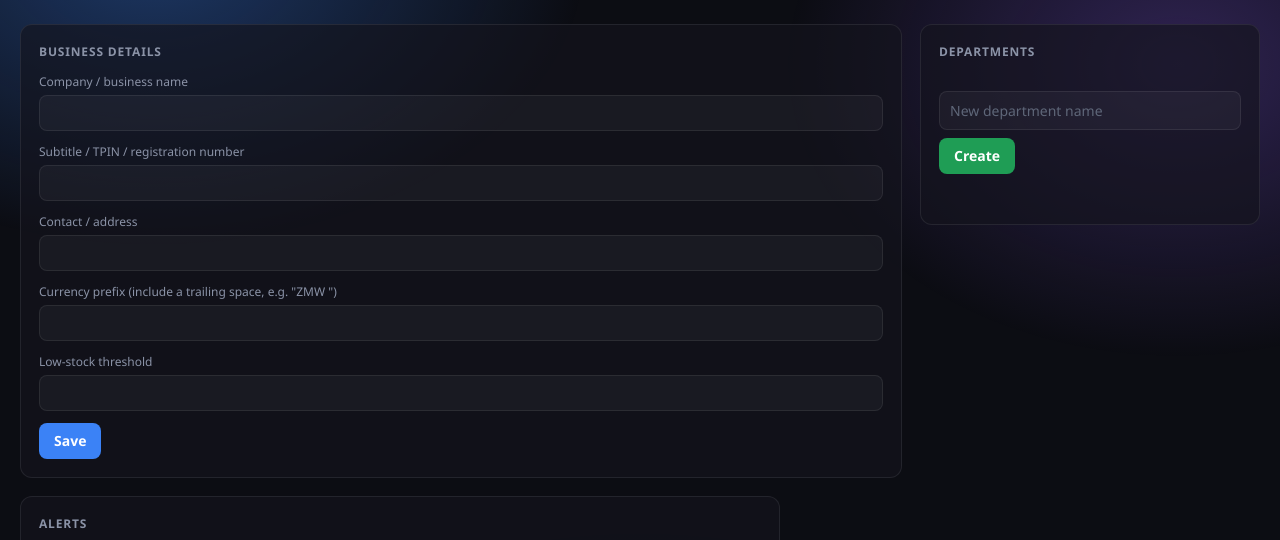
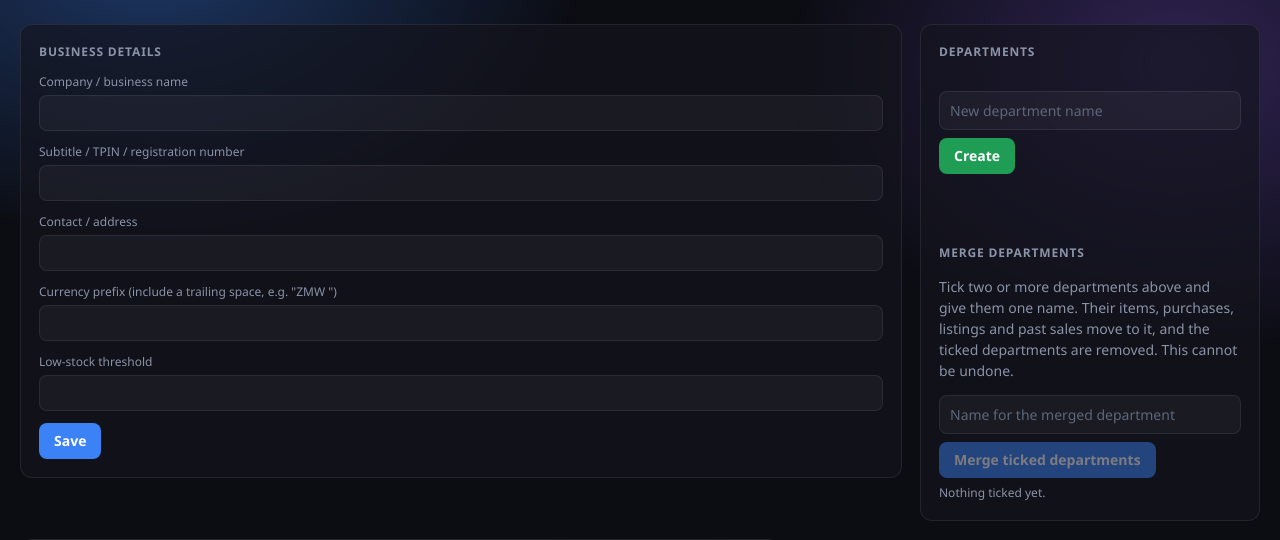
Before and after one commit to TechGuy199/Chimoko-app, a Flask app: template web/templates/settings.html in a window 1280 px wide. Shown: the top 540 px of the page. Run offline with Flask 3, Linux system fonts and the light colour scheme; the template is opened without the code that fills it, so the values that code supplies are empty; some libraries are stand-ins or nearby versions.

Commit message:
Web: merge several categories, or several departments, into one
Admins tick two or more categories on the Categories page, or two or more departments under Settings,
name the result, and confirm. Everything moves to the merged name and the originals are removed: for
categories the items, purchase history and POS listings; for departments also the past sales, so
department reports consolidate. Seed categories only merge with other seed categories, General can
only be merged into, and a name that belongs to an unticked one is refused. Each merge is one
transaction, so a failure part-way changes nothing.

Co-Authored-By: Claude Sonnet 5.5 <noreply@anthropic.com>

```diff
--- a/web/app.py
+++ b/web/app.py
@@ -897,11 +897,82 @@ def add_category():
     return back(name)
 
 
-def retag(db, table, biz, old, new):
-    """Moves every row of a table (its name comes from the code, never the request) from one category name to another."""
-    for row in db.all(f"SELECT DISTINCT category FROM {table} WHERE business_id=?", (biz,)):
-        if row["category"] is not None and norm(row["category"]) == norm(old):
-            db.execute(f"UPDATE {table} SET category=? WHERE business_id=? AND category=?", (new, biz, row["category"]))
+def retag(db, table, biz, old, new, column="category"):
+    """Moves every row of a table from one name to another in a category or department column.
+
+    The table and column come from the code, never from the request. Returns how many rows moved.
+    """
+    moved = 0
+    for row in db.all(f"SELECT DISTINCT {column} AS value FROM {table} WHERE business_id=?", (biz,)):
+        if row["value"] is not None and norm(row["value"]) == norm(old):
+            moved += db.execute(f"UPDATE {table} SET {column}=? WHERE business_id=? AND {column}=?", (new, biz, row["value"])).rowcount
+    return moved
+
+
+def plan_merge(all_rows, ids, target, kind):
+    """Works out merging several categories or departments into one name. Nothing is changed here.
+
+    Returns (row that stays, rows that go, final name, None), or (None, None, None, what is wrong).
+    The name given may be one of the ticked ones (that one stays) or a new one. It may not be an unticked
+    one, because that would quietly swallow it. General is the default and can only be merged *into*.
+    """
+    wanted = {i for i in ids}
+    chosen = [r for r in all_rows if r["id"] in wanted]
+    if len(wanted) < 2:
+        return None, None, None, f"Tick at least two {kind}s to merge."
+    if len(chosen) != len(wanted):
+        return None, None, None, f"Some of the ticked {kind}s no longer exist. Refresh the page and try again."
+    target = clean_name(target)
+    if not target:
+        return None, None, None, f"Type the name for the merged {kind}."
+    if any(r["name"] == "General" for r in chosen) and norm(target) != "general":
+        return None, None, None, f"General is the default {kind} and cannot be renamed or removed. To merge into it, name the result General."
+    clash = next((r for r in all_rows if r["id"] not in wanted and norm(r["name"]) == norm(target)), None)
+    if clash:
+        return None, None, None, f"There is already a {kind} called '{clash['name']}'. Tick it as well to merge into it."
+    keep = next((r for r in chosen if norm(r["name"]) == norm(target)), chosen[0])
+    final = keep["name"] if norm(keep["name"]) == norm(target) else target
+    return keep, [r for r in chosen if r is not keep], final, None
+
+
+def read_ids():
+    return [int(value) for value in request.form.getlist("ids") if value.isdigit()]
+
+
+@app.post("/inventory/categories/merge")
+@need("admin")
+def merge_categories():
+    db, biz = get_db(), g.user["business_id"]
+    back = redirect(url_for("categories_page"))
+    keep, others, final, problem = plan_merge(category_rows(db, biz), read_ids(), text("category_name"), "category")
+    if problem:
+        flash(problem, "error")
+        return back
+    # A name with the word seed is what makes a category seeds, counted in packs, so seed and other categories do not mix
+    if len({is_seed_category(r["name"]) for r in [keep] + others} | {is_seed_category(final)}) > 1:
+        flash("Seed categories (counted in packs) and other categories cannot be merged together, and the new name must match: use the word seed in the name only if all of them are seed categories.", "error")
+        return back
+
+    try:
+        for r in others:
+            for table in ("products", "procurements", "pos_products"):
+                retag(db, table, biz, r["name"], final)
+            db.execute("DELETE FROM categories WHERE id=? AND business_id=?", (r["id"], biz))
+        if keep["name"] != final:
+            db.execute("UPDATE categories SET name=? WHERE id=? AND business_id=?", (final, keep["id"], biz))
+            for table in ("products", "procurements", "pos_products"):
+                retag(db, table, biz, keep["name"], final)
+        items = db.one("SELECT COUNT(*) AS n FROM products WHERE business_id=? AND category=?", (biz, final))["n"]
+        purchases = db.one("SELECT COUNT(*) AS n FROM procurements WHERE business_id=? AND category=?", (biz, final))["n"]
+        db.commit()
+    except DB_ERRORS:
+        db.rollback()
+        flash("The merge could not be completed, so nothing was changed. Please try again.", "error")
+        return back
+
+    names = ", ".join(f"'{r['name']}'" for r in [keep] + others)
+    flash(f"Merged {names} into '{final}'. It now holds {items} item(s) and {purchases} purchase record(s); the others were removed.", "ok")
+    return redirect(url_for("categories_page"))
 
 
 @app.post("/inventory/categories/<int:category_id>/rename")
@@ -3709,6 +3780,41 @@ def delete_department(dept_id):
     return redirect(url_for("settings"))
 
 
+@app.post("/settings/departments/merge")
+@need("admin")
+def merge_departments():
+    db, biz = get_db(), g.user["business_id"]
+    back = redirect(url_for("settings"))
+    rows = db.all("SELECT id, name FROM departments WHERE business_id=? ORDER BY name", (biz,))
+    keep, others, final, problem = plan_merge(rows, read_ids(), text("department_name"), "department")
+    if problem:
+        flash(problem, "error")
+        return back
+
+    # Items, purchases, POS listings and past sales all carry the department by name, so all of them move
+    tables = ("products", "pos_products", "procurements", "invoice_items")
+    try:
+        for r in others:
+            for table in tables:
+                retag(db, table, biz, r["name"], final, column="department")
+            db.execute("DELETE FROM departments WHERE id=? AND business_id=?", (r["id"], biz))
+        if keep["name"] != final:
+            db.execute("UPDATE departments SET name=? WHERE id=? AND business_id=?", (final, keep["id"], biz))
+            for table in tables:
+                retag(db, table, biz, keep["name"], final, column="department")
+        items = db.one("SELECT COUNT(*) AS n FROM products WHERE business_id=? AND department=?", (biz, final))["n"]
+        sales = db.one("SELECT COUNT(*) AS n FROM invoice_items WHERE business_id=? AND department=?", (biz, final))["n"]
+        db.commit()
+    except DB_ERRORS:
+        db.rollback()
+        flash("The merge could not be completed, so nothing was changed. Please try again.", "error")
+        return back
+
+    names = ", ".join(f"'{r['name']}'" for r in [keep] + others)
+    flash(f"Merged {names} into '{final}'. It now holds {items} item(s) and {sales} sale line(s); the others were removed.", "ok")
+    return back
+
+
 # --- OPERATORS (ADMIN) ---
 @app.get("/operators")
 @need("admin")
--- /dev/null
+++ b/web/public/static/merge.js
@@ -0,0 +1,39 @@
+// Merging categories or departments: tick two or more, name the result, and confirm.
+// The tick-boxes can sit anywhere on the page; they belong to the merge form through their form="..." attribute.
+(function () {
+    document.querySelectorAll("form[data-merge]").forEach(function (form) {
+        const noun = form.dataset.noun;
+        const plural = form.dataset.plural;
+        const boxes = Array.from(document.querySelectorAll('input[type="checkbox"][form="' + form.id + '"]'));
+        const nameInput = form.querySelector('input[name$="_name"]');
+        const button = form.querySelector("button");
+        const count = form.querySelector(".merge-count");
+        let typed = false;   // once the name has been typed by hand it is no longer filled in for you
+
+        function ticked() {
+            return boxes.filter(function (box) { return box.checked; });
+        }
+
+        function update() {
+            const on = ticked();
+            button.disabled = on.length < 2;
+            count.textContent = on.length
+                ? on.length + " " + (on.length === 1 ? noun : plural) + " ticked: " + on.map(function (box) { return box.dataset.name; }).join(", ")
+                : "Nothing ticked yet.";
+            // Suggest the first ticked name, which keeps that one and moves the others into it
+            if (!typed) nameInput.value = on.length ? on[0].dataset.name : "";
+        }
+
+        nameInput.addEventListener("input", function () { typed = nameInput.value.trim() !== ""; });
+        boxes.forEach(function (box) { box.addEventListener("change", update); });
+
+        // The page-wide confirmation reads data-confirm when the form is submitted, so it is set just before that
+        form.addEventListener("submit", function () {
+            const names = ticked().map(function (box) { return "“" + box.dataset.name + "”"; }).join(", ");
+            form.dataset.confirm = "Merge " + names + " into “" + nameInput.value.trim() + "”?\n\n" +
+                "The " + plural + " you ticked are removed and everything in them moves to the merged " + noun + ". This cannot be undone.";
+        });
+
+        update();
+    });
+})();
--- a/web/public/static/styles.css
+++ b/web/public/static/styles.css
@@ -534,6 +534,14 @@ table.rules input { margin-top: 0; max-width: 140px; }
 .edit-tile summary { cursor: pointer; color: var(--text-muted); }
 .edit-tile form { margin-top: 8px; display: flex; gap: 6px; }
 .edit-tile input { margin-top: 0; }
+.cat-manage { position: relative; }
+.merge-tick { position: absolute; top: 10px; right: 10px; display: block; margin: 0; cursor: pointer; }
+.merge-tick input { width: 18px; height: 18px; }
+.merge-cell { width: 28px; padding-right: 0; }
+.merge-bar .toolbar { margin-bottom: 0; }
+.merge-bar input[name="category_name"] { flex: 0 1 280px; margin-top: 0; }
+.merge-form input { margin: 4px 0 8px; }
+.merge-count { font-size: 12px; margin: 6px 0 0; }
 
 .step { display: inline-grid; place-items: center; width: 20px; height: 20px; margin-right: 6px; border-radius: 50%; background: var(--primary); color: var(--on-accent); font-size: 11px; letter-spacing: 0; }
 .choice-tiles { display: grid; grid-template-columns: repeat(auto-fill, minmax(160px, 1fr)); gap: 10px; }
--- a/web/templates/settings.html
+++ b/web/templates/settings.html
@@ -26,6 +26,7 @@
             <tbody>
             {% for d in departments %}
                 <tr>
+                    <td class="merge-cell"><input type="checkbox" name="ids" value="{{ d.id }}" form="merge-departments-form" data-name="{{ d.name }}" aria-label="Merge {{ d.name }}"></td>
                     <td>{{ d.name }}</td>
                     <td class="num">
                         {% if d.name != 'General' %}
@@ -39,6 +40,18 @@
             {% endfor %}
             </tbody>
         </table>
+
+        <form id="merge-departments-form" method="post" action="{{ url_for('merge_departments') }}" class="merge-form" data-merge data-noun="department" data-plural="departments">
+            {{ csrf_field() }}
+            <h2 class="spaced">Merge departments</h2>
+            <p class="muted">
+                Tick two or more departments above and give them one name. Their items, purchases, listings and past sales move to it,
+                and the ticked departments are removed. This cannot be undone.
+            </p>
+            <input name="department_name" maxlength="60" placeholder="Name for the merged department" aria-label="Name for the merged department" autocomplete="off">
+            <button class="btn primary" disabled>Merge ticked departments</button>
+            <p class="muted merge-count" role="status">Nothing ticked yet.</p>
+        </form>
     </section>
 </div>
 
@@ -91,3 +104,4 @@
     <a class="btn danger" href="{{ url_for('reset_page') }}">Reset the app&hellip;</a>
 </section>
 {% endblock %}
+{% block scripts %}<script src="{{ asset('merge.js') }}"></script>{% endblock %}
```
Also changed, not shown: web/templates/categories.html (+23 -0 lines).
